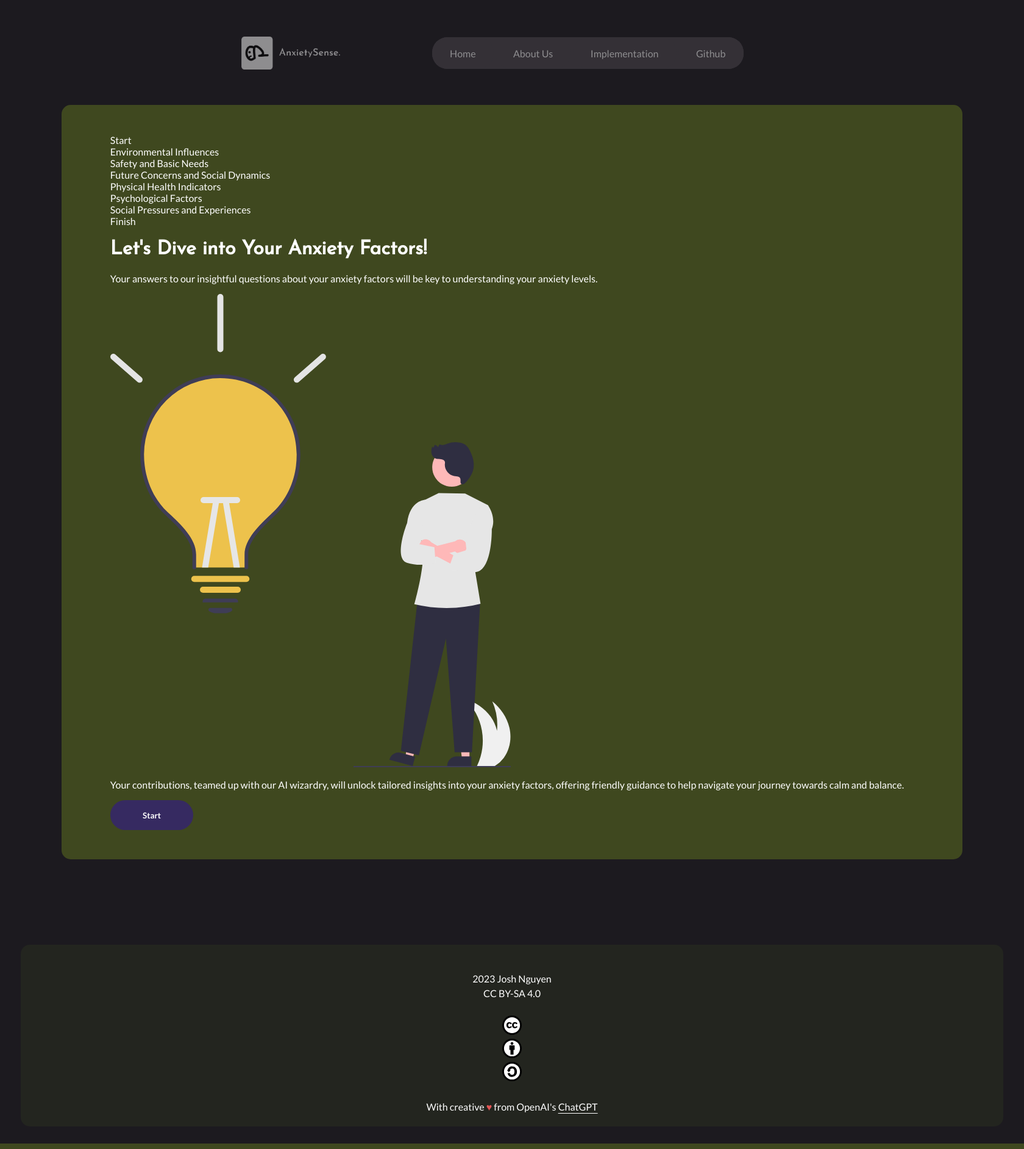
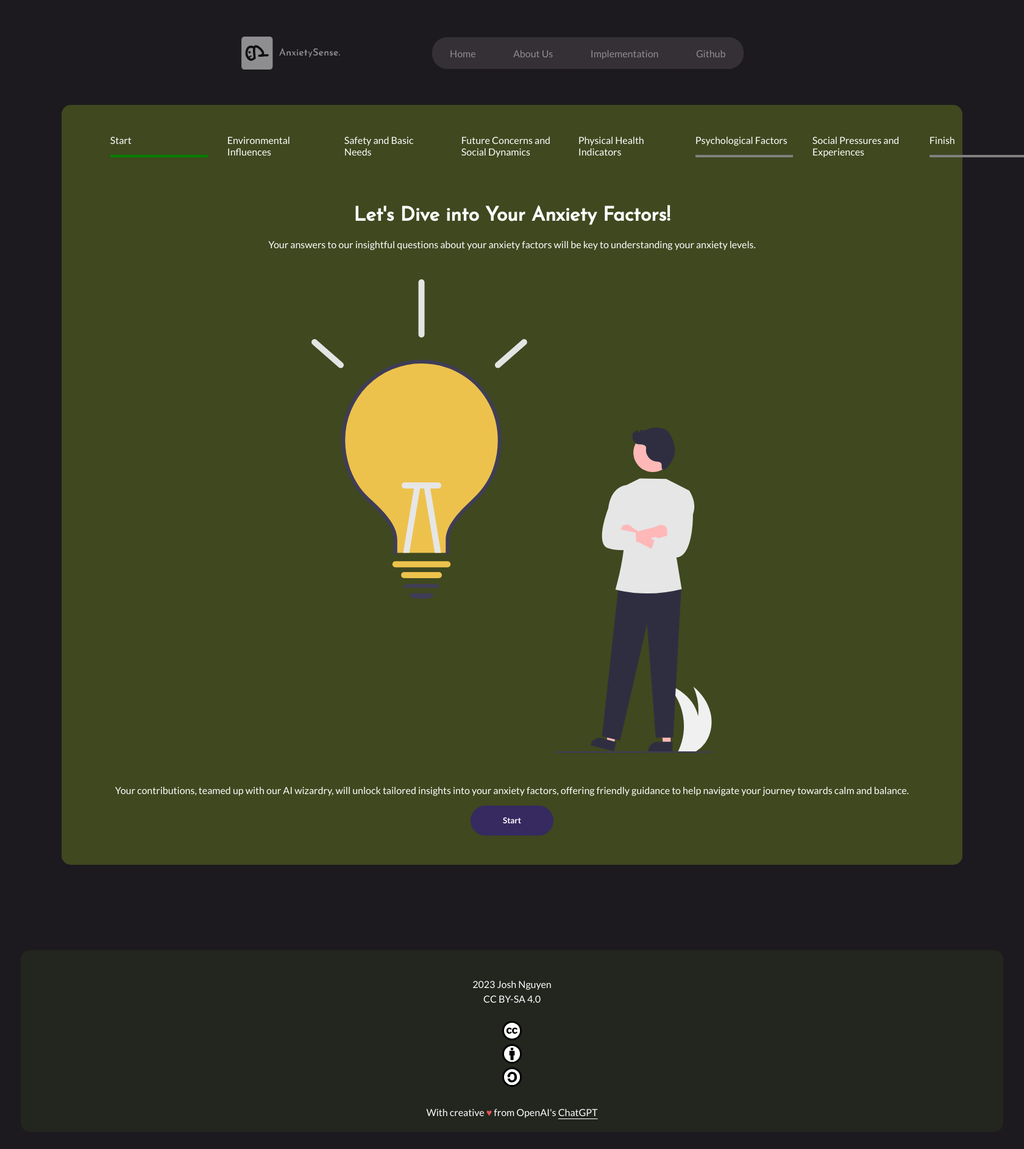
Before and after one commit to poibear/AnxietyPredictor, a Flask app: page /form in a window 1680 px wide. Shown: the whole page at 61% size. Run offline with Flask 3, Linux system fonts and the light colour scheme; data comes from the database, SQL or seed files in the repository.

Commit message:
enhanced ui and integrated ai prediction functionality

```diff
--- a/app.py
+++ b/app.py
@@ -1,21 +1,15 @@
-# TODO allow customization of dataset for ap_backend
+# TODO allow customization of dataset for ap_backend, add 404 w/ @app.errorhandler(404) page
 import waitress
 import sqlite3
 import os
 from ap_backend import AnxietyPredictor
 from flask import Flask, redirect, render_template, request, url_for, flash
 
-ai = AnxietyPredictor()
-
-model = ai.build_model()
-ai.train_model(model)
-
 app = Flask(__name__, template_folder="templates")
 
 @app.route("/")
 def index():
     return render_template("index.html")
-
 
 @app.route("/form")
 def form():
@@ -34,6 +28,10 @@ def form():
 
     return render_template("survey.html", topic_values=topic_values, topic_display=topic_display)
 
+ai = AnxietyPredictor()
+
+model = ai.build_model()
+ai.train_model(model)
 
 @app.route("/results", methods=["GET", "POST"])
 def results():
@@ -58,4 +56,5 @@ if __name__ == "__main__":
     app.config["SEND_FILE_MAX_AGE_DEFAULT"] = 0 # no cache
     app.secret_key = 'supa secretz'
     app.debug = True
-    app.run(host=host, port=port, use_reloader=False)  # to avoid retraining ai model twice
+
+    app.run(host=host, port=port)  # to avoid retraining ai model twice
--- a/static/form_automation.js
+++ b/static/form_automation.js
@@ -4,7 +4,7 @@ $(document).ready(function () {
     const steps = $('.step');
     const nextBtn = $('.next-btn');
     const prevBtn = $('.back-btn');
-    const form = $('.form');
+    const progressBars = $('.progress-bar');
 
 
     nextBtn.each(function() {
@@ -22,21 +22,35 @@ $(document).ready(function () {
 
 
     function changeStep(action) {
-        let index = 0; // start @ 0th step
-        const active = $("form .step.active");
-        index = steps.index(active);
-        $(steps[index]).removeClass('active');
+        let stepIndex = 0; // start @ 0th step
+        let barIndex = 0;
+
+        const inactiveBarClr = $("html").css('--inactive-bar');
+        const activeBarClr = $("html").css('--active-bar');
+
+        const stepActive = $("form .step.active");
+        const barActive = $(".survey-topic .progress-bar[value='1']");
+
+        stepIndex = steps.index(stepActive);
+        barIndex = progressBars.index(barActive);
+
+        // set current step/bar to inactive before changing next current one
+        $(steps[stepIndex]).removeClass("active");
+
+        $(progressBars[barIndex]).val("0");
 
         if (action == "next") {
-            index++;
+            stepIndex++;
+            barIndex++;
         }
 
         else if (action == "back") {
-            index--;
+            stepIndex--;
+            barIndex--;
         }
 
-        $(steps[index]).addClass("active");
-        console.log(index);
+        $(steps[stepIndex]).addClass("active");
+        $(progressBars[barIndex]).val("1");
     }
 
 
--- a/static/styles_survey.css
+++ b/static/styles_survey.css
@@ -1,5 +1,8 @@
 :root {
     --survey-color: #3F481F;
+
+    --inactive-bar: #222610;
+    --active-bar: #44357B;
 }
 
 #wrapper .panel {
@@ -25,9 +28,62 @@
     margin: 0 auto;
 }
 
-.survey-progress-bar {
+#survey-progress-bar {
+    display: flex;
+    color: white;
+
+    margin-bottom: 10vh;
+}
+
+.survey-topic {
+    display: flex;
+    flex-direction: column;
+
+    justify-content: space-between;
+}
+
+.survey-topic:not(:last-child) {
+    padding-right: 2em;
+}
+
+.progress-bar {
+    background-color: var(--inactive-bar);
+
+    border-radius: 25px;
+    border-style: none;
+
+    height: 10%;
+}
+
+.step {
+    display: flex;
+    flex-direction: column;
+
+    text-align: center;
+}
+
+.step-1 svg {
+    margin-top: 4vh;
+    margin-bottom: 4vh;
+}
+
+label {
+    color: white;
+}
+
+.sliders { /*all visible sliders in one step*/
+    display: flex;
+    flex-direction: row;
+}
+
+.slider-group { /*one slider with its associated descriptions & title*/
+    display: inline-block;
+    width: 100%;
+    margin-top: 1vh;
+}
+
+.slider { /*one slider with ONLY its associated descriptions*/
     display: inline;
-    background-color: white;
 }
 
 .next-btn, .prev-btn, .submit-btn {
@@ -62,8 +118,3 @@
 .step.active {
     display: block;
 }
-
-.slider-group {
-    width: 100%;
-    margin-top: 1vh;
-}
--- a/templates/survey.html
+++ b/templates/survey.html
@@ -16,18 +16,18 @@
 
     <div id="survey-progress-bar">
         <div class="survey-topic">
-            <span class="topic-name">Start</span>
-            <div class="progress-bar"></div>
+            <label class="topic-name" for="progress-bar">Start</label>
+            <progress class="progress-bar" value="1" max="1"></progress>
         </div>
         {% for desc in topic_display %}
         <div class="survey-topic">
-            <span class="topic-name">{{ desc[0] }}</span>
-            <div class="progress-bar"></div>
+            <label class="topic-name" for="progress-bar">{{ desc[0] }}</label>
+            <progress class="progress-bar" value="0" max="1"></progress>
         </div>
         {% endfor %}
         <div class="survey-topic">
-            <span class="topic-name">Finish</span>
-            <div class="progress-bar"></div>
+            <label class="topic-name" for="progress-bar">Finish</label>
+            <progress class="progress-bar"  value="0" max="1"></progress>
         </div>
     </div>
     <form action="{{ url_for('results') }}" method="post">
@@ -45,18 +45,21 @@
             <div class="step step-{{ loop.index + 1}}">
                 <h2>{{ desc[0] }}</h2>
                 <p class="caption">{{ desc[1] }}</p>
+                <div class="sliders">
                     {% for topic_value in topic_values %}
                         {% if topic_value[0] == desc[0] %}
                         <div class="slider-group">
+                            {% set input_id = topic_value[1].lower().replace(' ', '_') %} <!--important for giving this format to ai-->
+                            <label for="{{ input_id }}">{{ topic_value[1] }}</label>
+                            <div class="slider">
                                 <p>{{ topic_value[4] }}</p>
-                        <div class="slider">
-                            {% set input_id = topic_value[1].lower().replace(' ', '_') %} <!--important for giving this format to ai-->
                                 <input type="range" min="{{ topic_value[2] }}" max="{{ topic_value[3] }}" value="{{ (topic_value[2] + topic_value[3]) // 2}}" class="slider" name="{{ input_id }}">
+                                <p>{{ topic_value[5] }}</p>
                             </div>
-                        <p>{{ topic_value[5] }}</p>
                         </div>
                         {% endif %}
                     {% endfor %}
+                </div>
                 <button type="button" class="back-btn">Back</button> <!--prevent button from submitting form-->
                 <button type="button" class="next-btn">Next</button>
             </div>
```
Also changed, not shown: static/styles.css (+0 -12 lines). Lines whose indentation alone changed are shown as unchanged.
